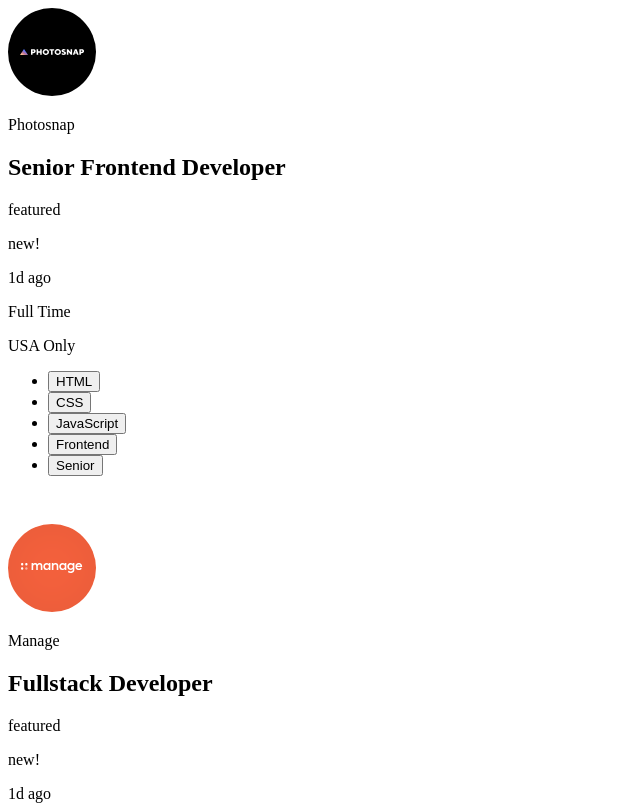
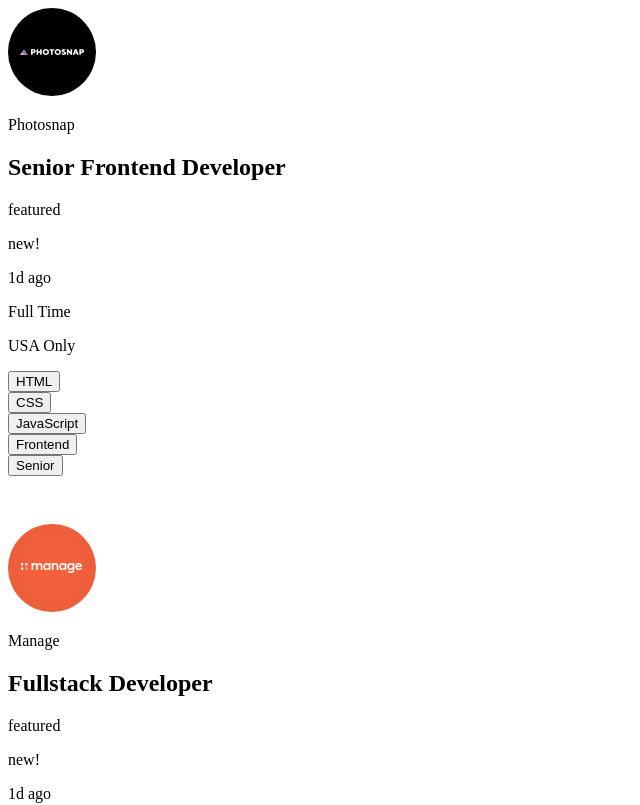
Before and after one commit to emestabillo/job-listings, a React (Create React App) app: page / in a window 1280 px wide. Shown: the top 805 px of the page, without its empty margins (0-640 px from the left). Built offline with nearby package versions, Linux system fonts and the light colour scheme.

Commit message:
Edit job details to show alt text and button values

```diff
--- a/src/components/JobDetail.js
+++ b/src/components/JobDetail.js
@@ -1,17 +1,30 @@
-import React from 'react'
-import {openings} from '../data.js'
+import React from "react";
+import { openings } from "../data.js";
 
-function JobDetail(){
+function JobDetail() {
   return (
     <>
       {openings.map((job) => {
-          const {id, company, logo, featured, position, postedAt, location, contract, languages, role, level, tools} = job
+        const {
+          id,
+          company,
+          logo,
+          featured,
+          position,
+          postedAt,
+          location,
+          contract,
+          languages,
+          role,
+          level,
+          tools,
+        } = job;
 
-          const tooling = [...languages, role, level, ...tools].flat()
+        const tooling = [...languages, role, level, ...tools].flat();
 
         return (
-        <article key={id} style={{marginBottom: "3rem"}}>
-          <img src={logo} alt="company logo"/>
+          <article key={id} style={{ marginBottom: "3rem" }}>
+            <img src={logo} alt={`{company} logo`} />
             <p>{company} </p>
             <h2>{position}</h2>
             {featured && <p>featured</p>}
@@ -19,20 +32,18 @@
             <p>{postedAt}</p>
             <p>{contract}</p>
             <p>{location}</p>
-          <ul>{tooling.map((tool, index) =>
+            <ul style={{ listStyle: "none", padding: "0" }}>
+              {tooling.map((tool, index) => (
                 <li key={index}>
-              <button>
-                {tool}
-              </button>
-
-            </li>)}
+                  <button value={tool}>{tool}</button>
+                </li>
+              ))}
             </ul>
           </article>
-        )}
-      )}
+        );
+      })}
     </>
-
-  )
+  );
 }
 
-export default JobDetail
+export default JobDetail;
```
Also changed, not shown: 2 other files (tests, documents, lock files or other folders). Lines whose indentation alone changed are shown as unchanged.
